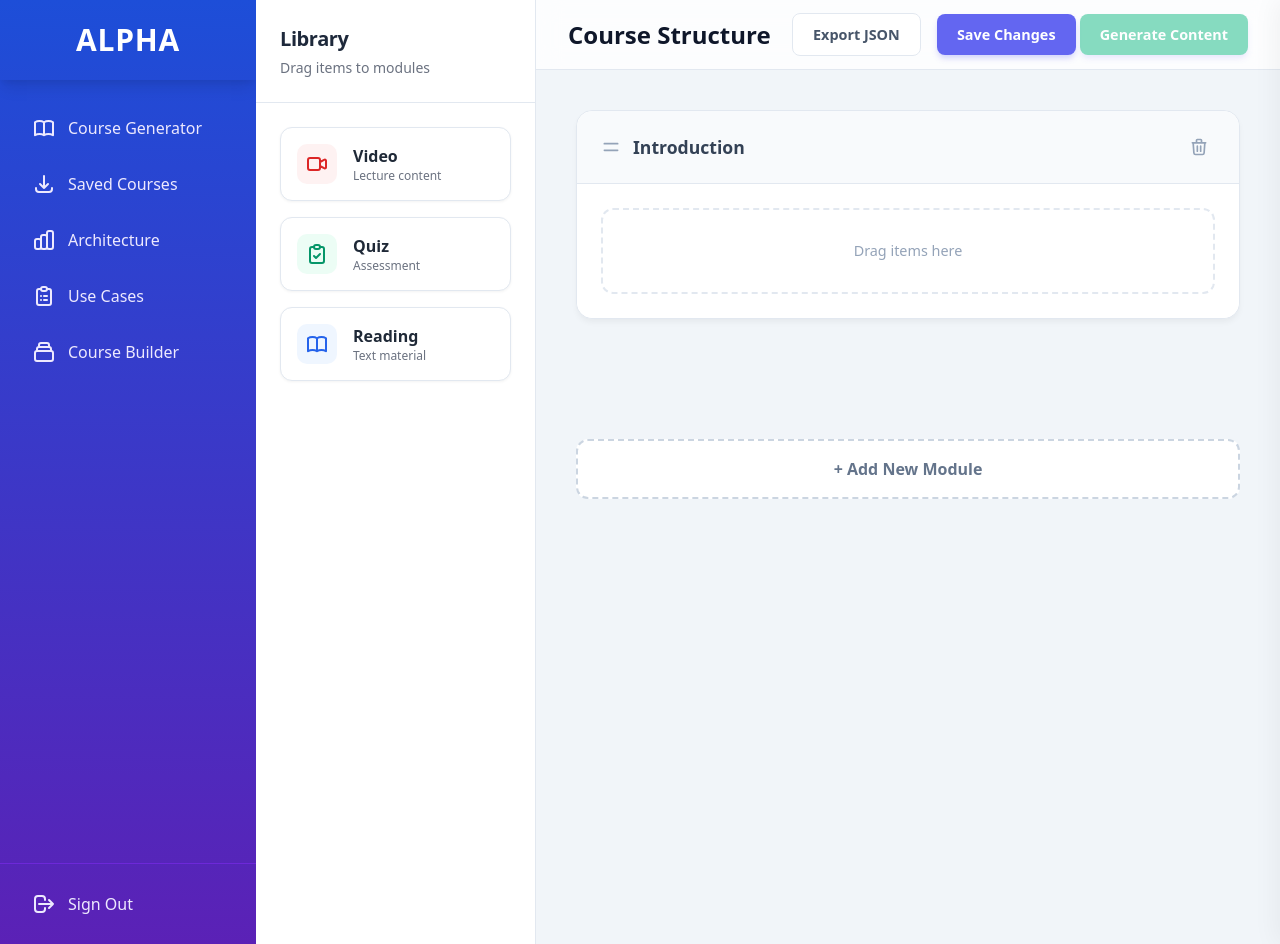
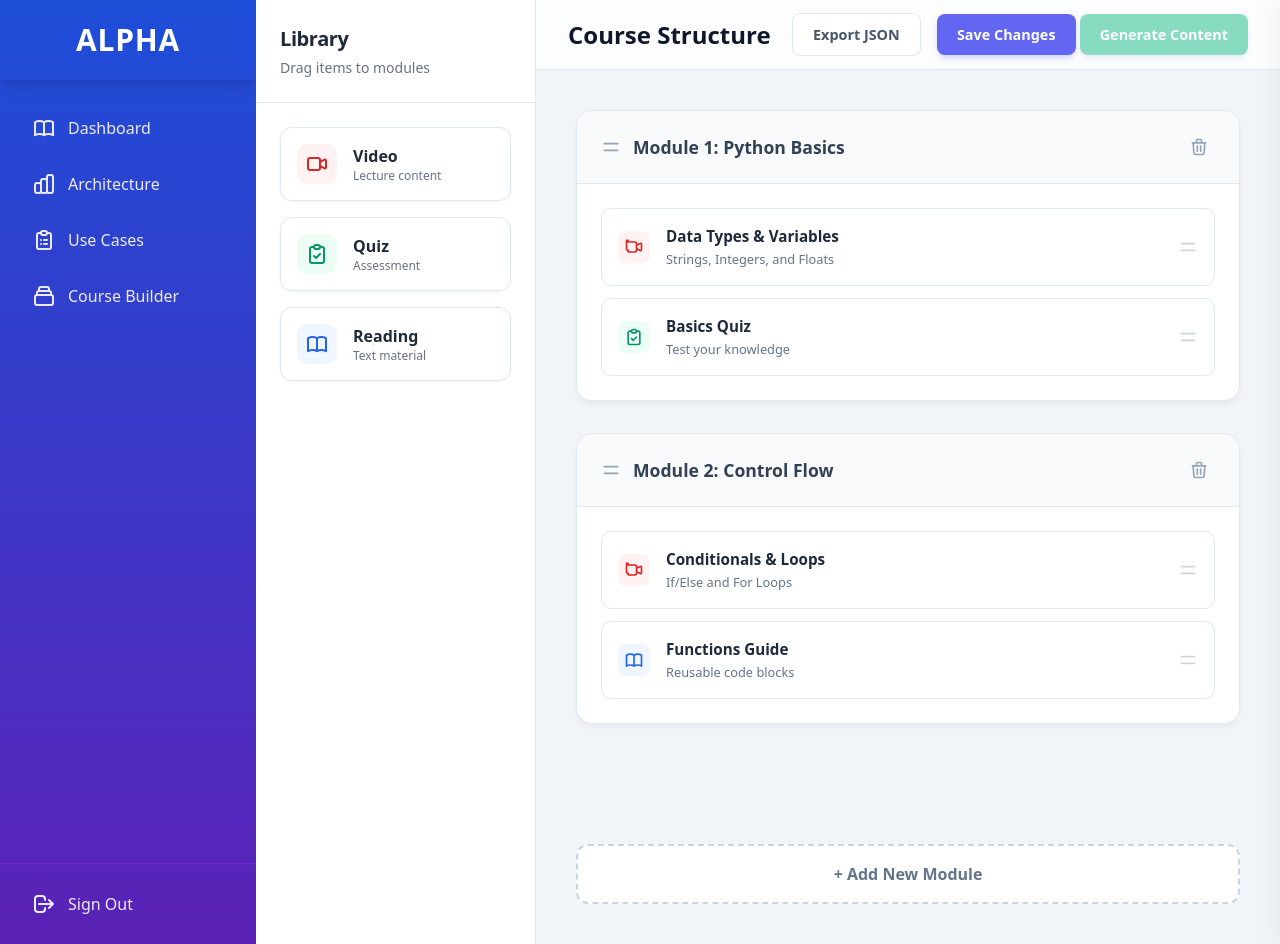
Before and after one commit to KorkmazPolat/AutoGenCourseProject, a Flask app: template course_material_service/templates/course_builder.html in a window 1280 px wide; the page is wider, and only the part inside the window is pictured. Run offline with Flask 3, Linux system fonts and the light colour scheme; the template is opened without the code that fills it, so the values that code supplies are empty.

Commit message:
Solving bugs in course builder

```diff
--- a/course_material_service/auth.py
+++ b/course_material_service/auth.py
@@ -3,7 +3,8 @@ from passlib.context import CryptContext
 pwd_context = CryptContext(schemes=["bcrypt"], deprecated="auto")
 
 def verify_password(plain_password: str, hashed_password: str) -> bool:
-    return pwd_context.verify(plain_password, hashed_password)
+    return pwd_context.verify(plain_password[:72], hashed_password)
 
 def get_password_hash(password: str) -> str:
-    return pwd_context.hash(password)
+    # bcrypt has a 72 byte limit
+    return pwd_context.hash(password[:72])
--- a/course_material_service/requirements.txt
+++ b/course_material_service/requirements.txt
@@ -13,5 +13,6 @@ moviepy>=2.0,<3.0
 Pillow>=10.0,<11.0
 imageio-ffmpeg>=0.4.8,<1.0
 passlib[bcrypt]>=1.7.4,<2.0
+bcrypt==3.2.2
 asyncpg>=0.29.0,<1.0
 alembic>=1.13.0,<2.0
--- a/course_material_service/templates/base.html
+++ b/course_material_service/templates/base.html
@@ -32,17 +32,9 @@
                             d="M12 6.253v13m0-13C10.832 5.477 9.246 5 7.5 5S4.168 5.477 3 6.253v13C4.168 18.523 5.754 18 7.5 18s3.332.477 4.5 1.253m0-13C13.168 5.477 14.754 5 16.5 5s3.332.477 4.5 1.253v13C19.832 18.523 18.246 18 16.5 18s-3.332.477-4.5 1.253">
                         </path>
                     </svg>
-                    <span>Course Generator</span>
+                    <span>Dashboard</span>
                 </a>
-                <a href="/exports"
-                    class="flex items-center space-x-3 px-4 py-3 rounded-lg text-purple-100 hover:bg-purple-900 hover:text-white transition-colors">
-                    <svg class="w-6 h-6" fill="none" stroke="currentColor" viewBox="0 0 24 24"
-                        xmlns="http://www.w3.org/2000/svg">
-                        <path stroke-linecap="round" stroke-linejoin="round" stroke-width="2"
-                            d="M4 16v1a3 3 0 003 3h10a3 3 0 003-3v-1m-4-4l-4 4m0 0l-4-4m4 4V4"></path>
-                    </svg>
-                    <span>Saved Courses</span>
-                </a>
+
                 <a href="/system-architecture"
                     class="flex items-center space-x-3 px-4 py-3 rounded-lg text-purple-100 hover:bg-purple-900 hover:text-white transition-colors">
                     <svg class="w-6 h-6" fill="none" stroke="currentColor" viewBox="0 0 24 24"
--- a/course_material_service/templates/course_builder.html
+++ b/course_material_service/templates/course_builder.html
@@ -598,8 +598,19 @@
         modules: [
             {
                 id: 'mod-1',
-                title: 'Introduction',
-                items: []
+                title: 'Module 1: Python Basics',
+                items: [
+                    { id: 'item-1-1', type: 'video', title: 'Data Types & Variables', desc: 'Strings, Integers, and Floats' },
+                    { id: 'item-1-2', type: 'quiz', title: 'Basics Quiz', desc: 'Test your knowledge' }
+                ]
+            },
+            {
+                id: 'mod-2',
+                title: 'Module 2: Control Flow',
+                items: [
+                    { id: 'item-2-1', type: 'video', title: 'Conditionals & Loops', desc: 'If/Else and For Loops' },
+                    { id: 'item-2-2', type: 'reading', title: 'Functions Guide', desc: 'Reusable code blocks' }
+                ]
             }
         ]
     };
@@ -970,13 +981,15 @@
                 const { value, done } = await reader.read();
                 if (done) break;
 
-                const chunk = decoder.decode(value);
-                const lines = chunk.split('\n\n');
+                const chunk = decoder.decode(value, { stream: true });
+                const lines = chunk.split('\n');
 
                 for (const line of lines) {
-                    if (line.startsWith('data: ')) {
+                    const trimmed = line.trim();
+                    if (!trimmed || !trimmed.startsWith('data: ')) continue;
+
                     try {
-                            const data = JSON.parse(line.substring(6));
+                        const data = JSON.parse(trimmed.substring(6));
 
                         if (data.message) {
                             addLog(data.message);
@@ -995,15 +1008,16 @@
                             setTimeout(() => {
                                 window.location.href = '/course/' + savedCourseId;
                             }, 1500);
+                            return; // Exit function
                         }
 
                         if (data.error) {
                             addLog('Error: ' + data.error);
                             statusText.textContent = 'Error';
+                            btnCloseProgress.classList.remove('hidden');
                         }
                     } catch (e) {
                         console.error('Error parsing SSE data', e);
-                        }
                     }
                 }
             }
```
Also changed, not shown: course_material_service/templates/index.html (+23 -9 lines). Lines whose indentation alone changed are shown as unchanged.
